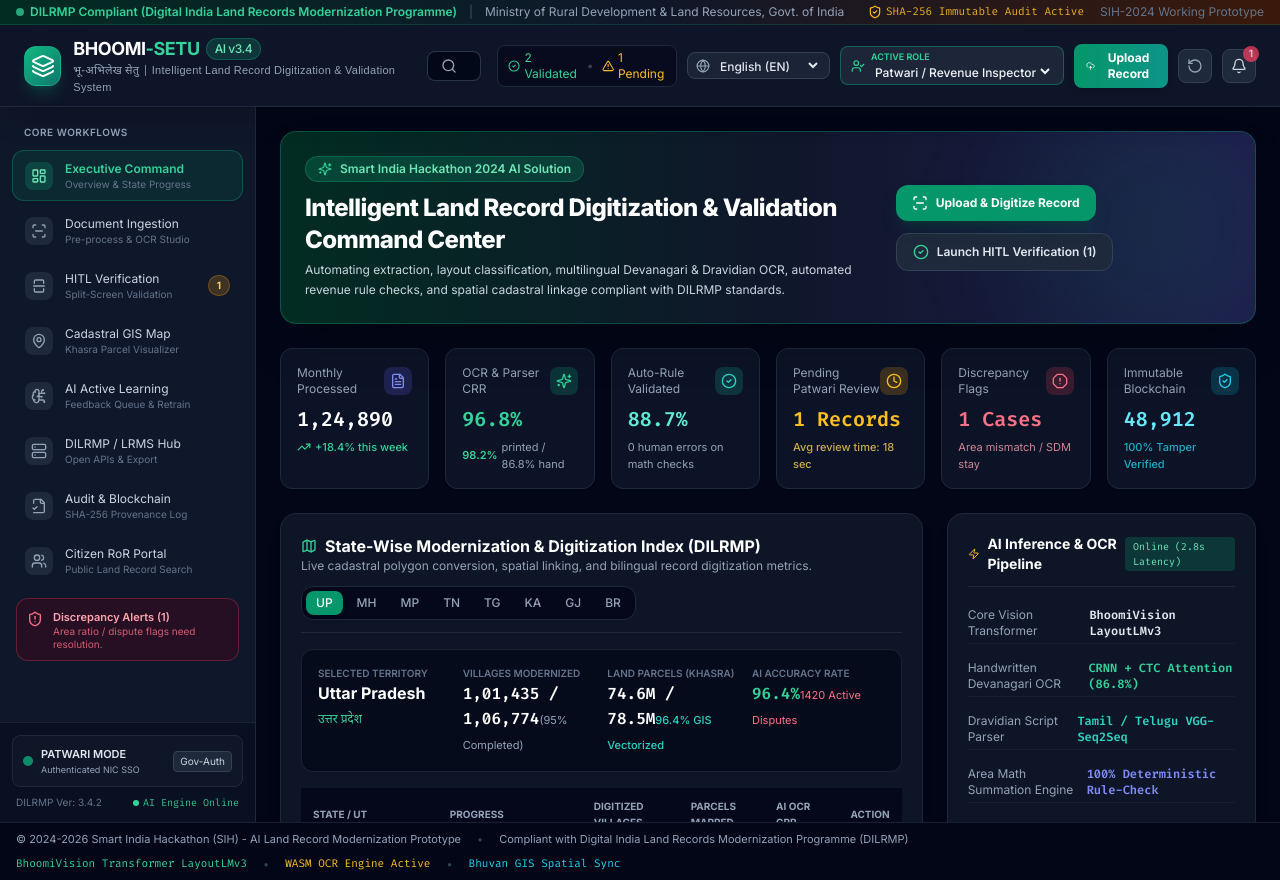
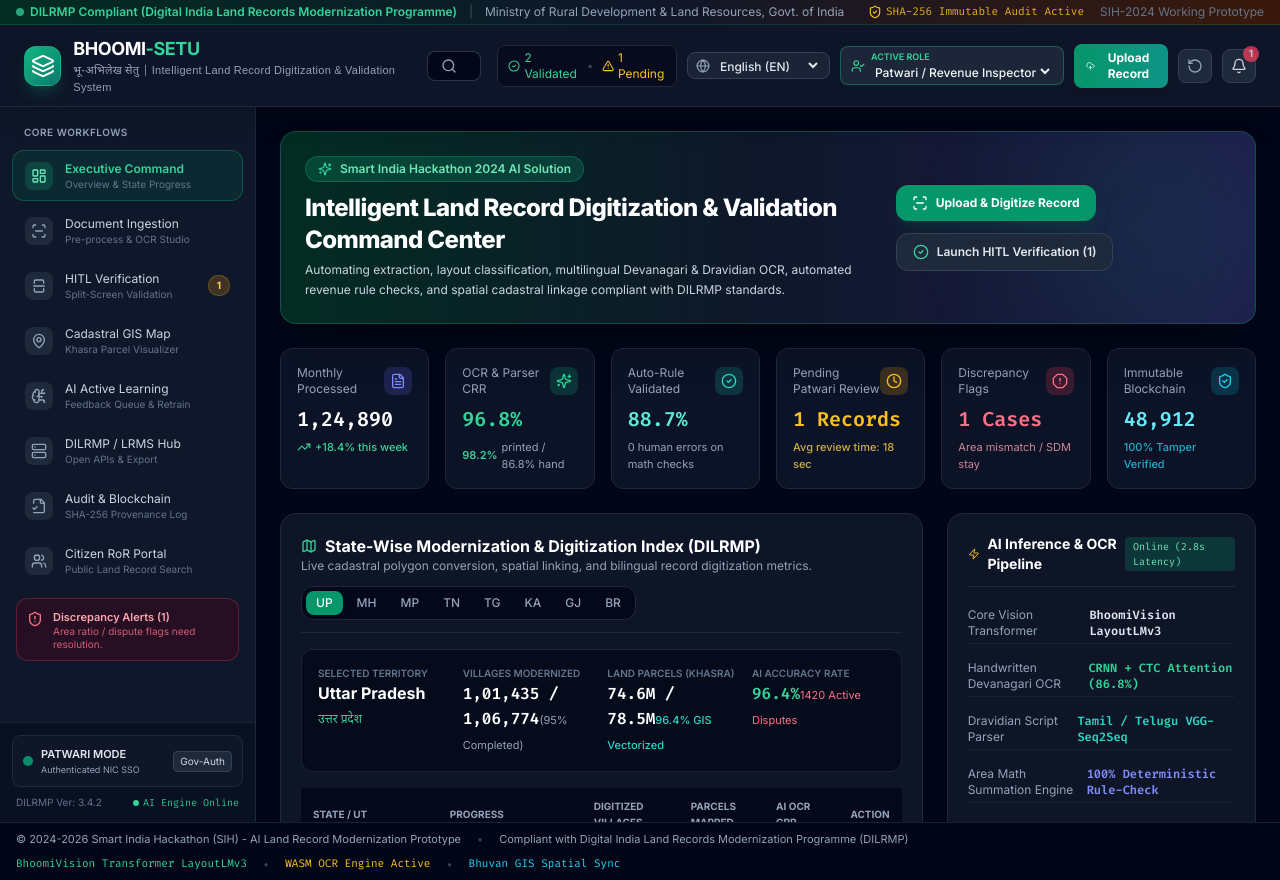
Before and after one commit to suryanshmittal231/BHOOMI-SETU-AI, a React (Vite) app: page / in a window 1280 px wide. Built offline with nearby package versions, Linux system fonts and the light colour scheme.

Commit message:
fix: remove AI v3.4 badge from brand logo header

```diff
--- a/src/components/layout/Header.tsx
+++ b/src/components/layout/Header.tsx
@@ -95,7 +95,6 @@
             <div className="flex items-center gap-2">
               <h1 className="text-lg font-bold tracking-tight text-white font-sans flex items-center">
                 BHOOMI<span className="text-emerald-400">-SETU</span>
-                <span className="ml-1.5 text-xs bg-emerald-500/20 text-emerald-300 px-2 py-0.5 rounded-full border border-emerald-500/30 font-medium">AI v3.4</span>
               </h1>
             </div>
             <p className="text-[11px] text-slate-400 font-devanagari tracking-wide hidden sm:block">
```
Also changed, not shown: 1 other file (tests, documents, lock files or other folders).
